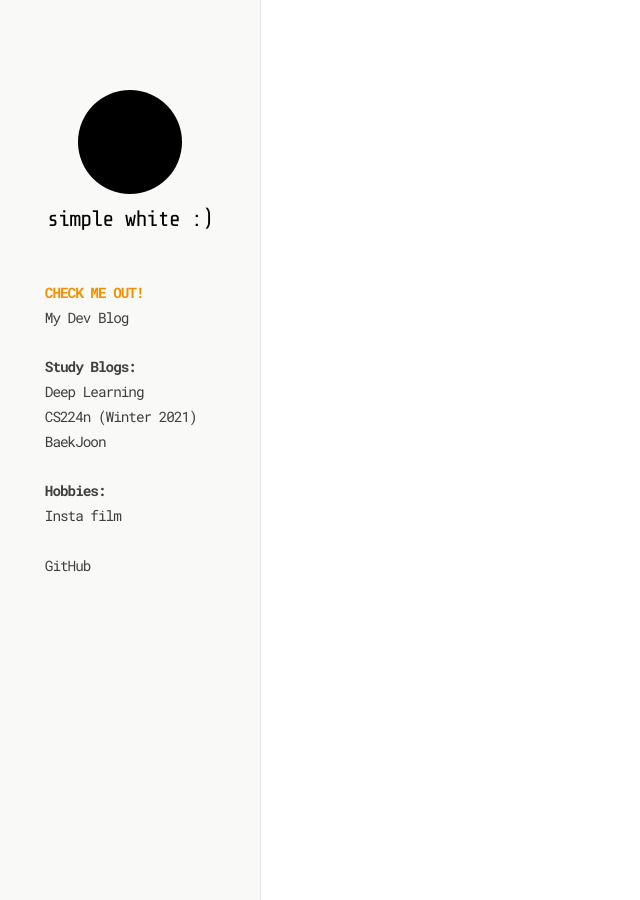
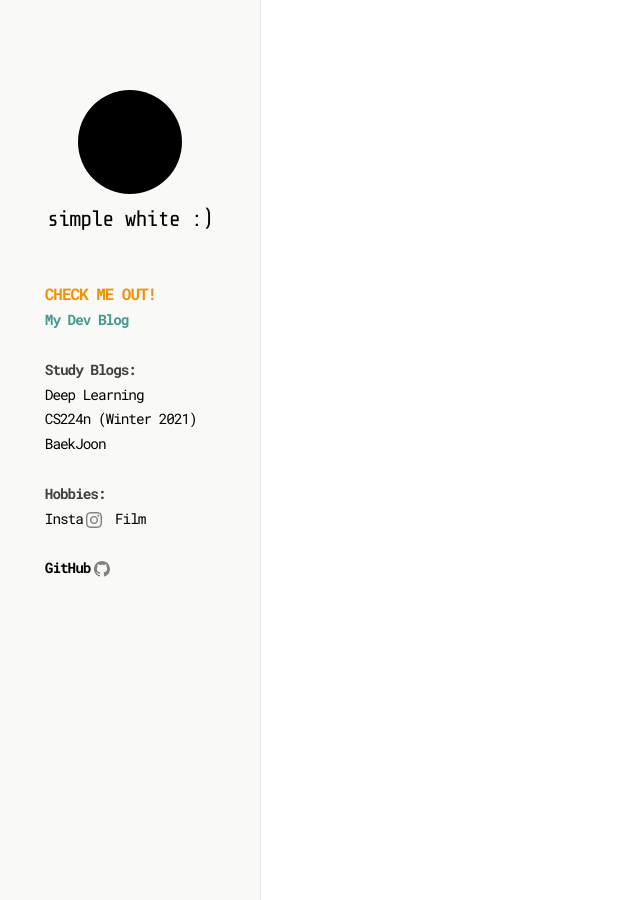
Before and after one commit to simplewhite9/simplewhite9.github.io, a Jekyll site: the page built from _pages/main.markdown, in a window 1280 px wide. Shown: the whole page, without its empty margins (0-640 px from the left). Built offline with Jekyll 4.4.1, drawn with Linux system fonts in a browser that asks for light colours.

Commit message:
change menu to link

```diff
--- a/_includes/sidebar.html
+++ b/_includes/sidebar.html
@@ -16,23 +16,27 @@
         <table id="menu-table">
             <thead>
                 <tr><th id="slogan">CHECK ME OUT!</th></tr>
-                <tr><td>My Dev Blog</td></tr>
+                <tr><td id="menu-blog">My Dev Blog</td></tr>
                 <tr><td class="menu-space"><br></td></tr>
             </thead>
             <tbody>
                 <tr><th>Study Blogs:</th></tr>
-                <tr><td>Deep Learning</td></tr>
-                <tr><td>CS224n (Winter 2021)</td></tr>
-                <tr><td>BaekJoon</td></tr>
+                <tr><td><a class="study-link" href="" >Deep Learning</a></td></tr>
+                <tr><td><a class="study-link" href="" >CS224n (Winter 2021)</a></td></tr>
+                <tr><td><a class="study-link" href="" >BaekJoon</a></td></tr>
 
                 <tr><td class="menu-space"><br></td></tr>
 
                 <tr><th>Hobbies:</th></tr>
-                <tr><td>Insta film</td></tr>
+                <tr><td>
+                    <a class="hobby-link" href="">Insta <svg id="svg-insta" class="svg-icon"><use xlink:href="/assets/minima-social-icons.svg#instagram"></use></svg> Film</a>
+                </td></tr>
 
                 <tr><td class="menu-space"><br></td></tr>
 
-                <tr><td>GitHub</td></tr>
+                <tr><th class="menu-social">
+                    <a class="category" href="https://github.com/simplewhite9" target="_blank">GitHub<svg id="svg-git" class="svg-icon"><use xlink:href="/assets/minima-social-icons.svg#github"></use></svg></a>
+                </th></tr>
 
 
             </tbody>
--- a/_sass/general/base.scss
+++ b/_sass/general/base.scss
@@ -3,6 +3,7 @@
     font-style: normal;
     letter-spacing: -0.065em;
   }
+
 
 
 /* sidebar */
@@ -48,6 +49,14 @@
         margin: 2.8rem 2.7rem;
         font-size: 0.9rem;
 
+        a{
+            color: black;
+        }
+
+        a:hover{
+            text-decoration: none;
+        }
+
         table, table th, table td, table tr{
             border:none;
             background-color: $main-color;
@@ -70,11 +79,45 @@
             border: none;
         }
 
+        td#menu-blog{
+            color: #43978F;
+            font-weight: 700;
+        }
+
+        td#menu-blog:hover{
+            background-color: rgba(67, 151, 143, 0.14);
+            cursor: pointer;
+        }
+
+        th.menu-social:hover{
+            background-color: rgba(67, 151, 143, 0.14);
+            border-left: 2px solid gray;
+        }
+
     }
 
     #slogan{
         color: $highlight-color;
+        font-size: 1.0rem;
     }
 
 
 }
+
+
+/** SVG css */
+#svg-insta{
+    margin-top:3px;
+    margin-left:-4px;
+}
+
+#svg-git{
+    margin-left:4px;
+    margin-top: 3px;
+}
+
+.svg-emoji{
+    width: 45px;
+    height: auto;
+    margin-bottom:-12px;
+}
```
